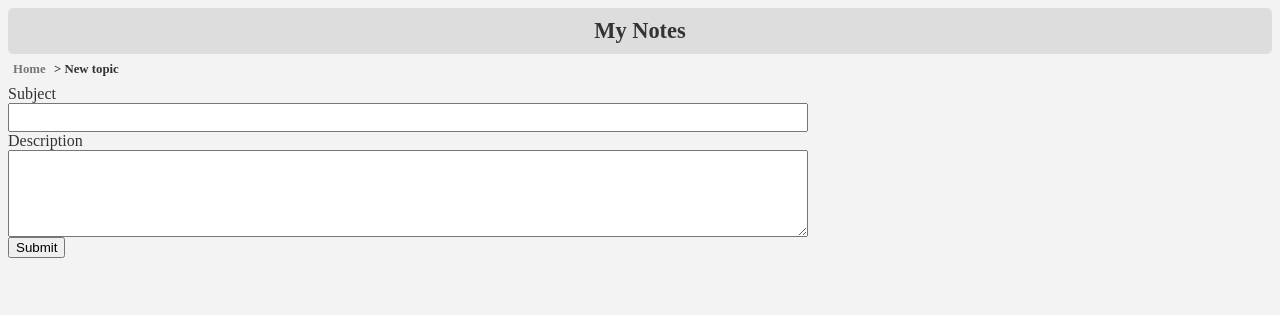
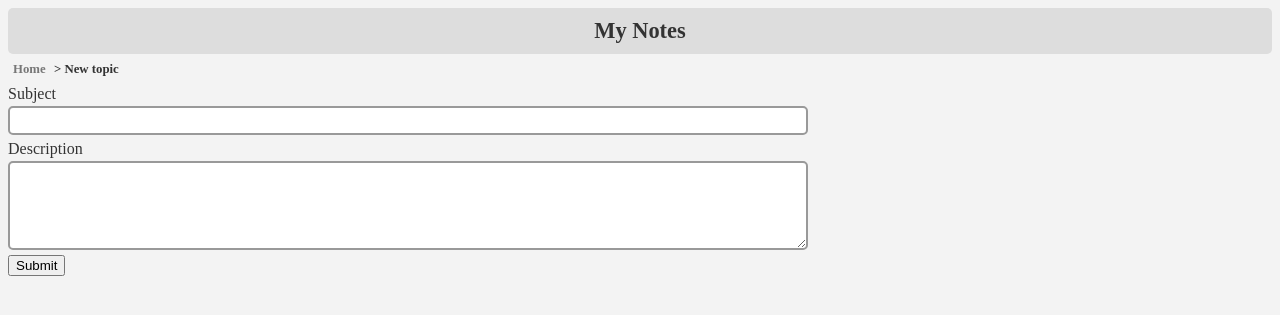
Before and after one commit to rosinaga/mynotesforked, a Django app: page /topics/new in a window 1280 px wide. Shown: the top 315 px of the page. Run offline with Django 3.2, Linux system fonts and the light colour scheme.

Commit message:
app.css changed

```diff
--- a/static/css/app.css
+++ b/static/css/app.css
@@ -22,6 +22,9 @@ input, textarea {
   display: block;
   width: 100%;
   padding: 5px;
+  margin: 3px 0px 5px 0px;
+  border: 2px solid #999;
+  border-radius: 5px
 }
 
 form{
```
